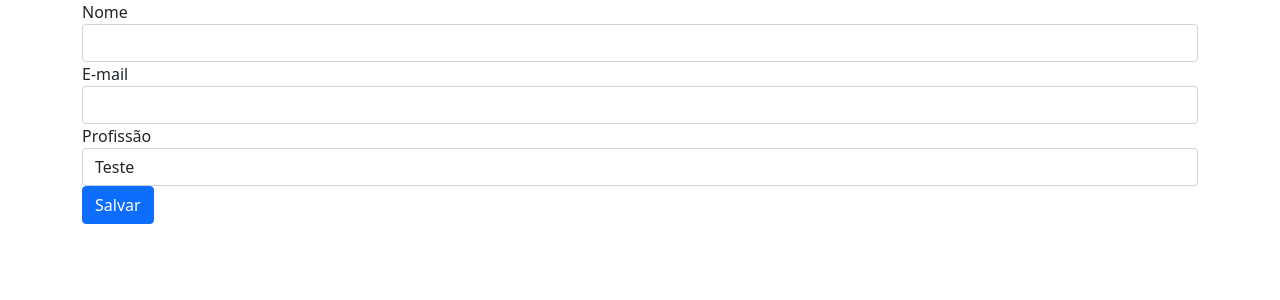
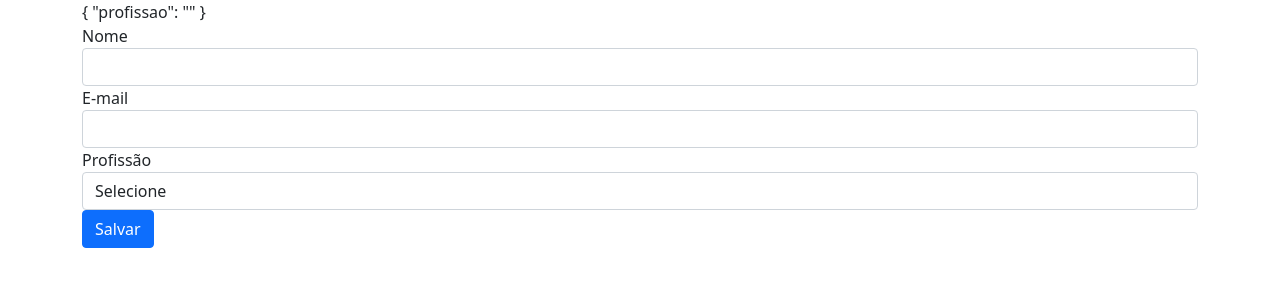
Before and after one commit to andersonmisson/formulario-angular, an Angular app: page / in a window 1280 px wide. Shown: the top 300 px of the page. Built offline with nearby package versions, Linux system fonts and the light colour scheme.

Commit message:
Two-way binding com ngModel

```diff
--- a/src/app/app.component.html
+++ b/src/app/app.component.html
@@ -1,20 +1,25 @@
 <div class="container">
+
+  {{ cliente | json }}
 
   <!-- #usuarioForm variavel para o template-->
   <form #usuarioForm="ngForm" (ngSubmit)="salvar(usuarioForm)">
     <div class="form-group">
       <label class="form-control-label">Nome</label>
-      <input type="text" class="form-control" name="nome" ngModel>
+      <input type="text" class="form-control" name="primeiroNome"
+        [(ngModel)]="cliente.nome">
     </div>
 
     <div class="form-group">
       <label class="form-control-label">E-mail</label>
-      <input type="text" class="form-control" name="email" ngModel>
+      <input type="text" class="form-control" name="emailAddress"
+        [(ngModel)]="cliente.email">
     </div>
 
     <div class="form-group">
       <label class="form-control-label">Profissão</label>
-      <select class="form-control" name="profissao" [ngModel]="profissao">
+      <select class="form-control" name="profissao"
+          [(ngModel)]="cliente.profissao">
         <option value="">Selecione</option> <!-- Usando um laço FOR para o ver o array profissoes[] -->
         <option *ngFor="let profissao of profissoes"
           [value]="profissao">{{ profissao }}</option>
--- a/src/app/app.component.ts
+++ b/src/app/app.component.ts
@@ -1,6 +1,11 @@
 import { NgForm } from '@angular/forms';
 import { Component } from '@angular/core';
 
+class Cliente {
+  nome: string;
+  email: string;
+  profissao = '';
+}
 
 @Component({
   selector: 'app-root',
@@ -10,12 +15,15 @@
 export class AppComponent {
   title = 'formulario-angular';
 
-  profissoes = ['Programador', 'Empresário', 'Outra', 'Teste'];
-  profissao = 'Teste'; // Esse é o NgModel, valor padrão que vai aparecer no OPTIONS
+  cliente = new Cliente();
+  profissoes = ['Programador', 'Empresário', 'Outra'];
 
   salvar(form: NgForm) {
-    console.log(this.profissao);
+    //this.cliente.nome = form.value.primeiroNome;
+    //this.cliente.email = form.value.emailAddress;
+    //this.cliente.profissao = form.value.profissao;
 
-    console.log(form.value.profissao);
+    console.log(form.value);
+    console.log(this.cliente);
   }
 }
```
